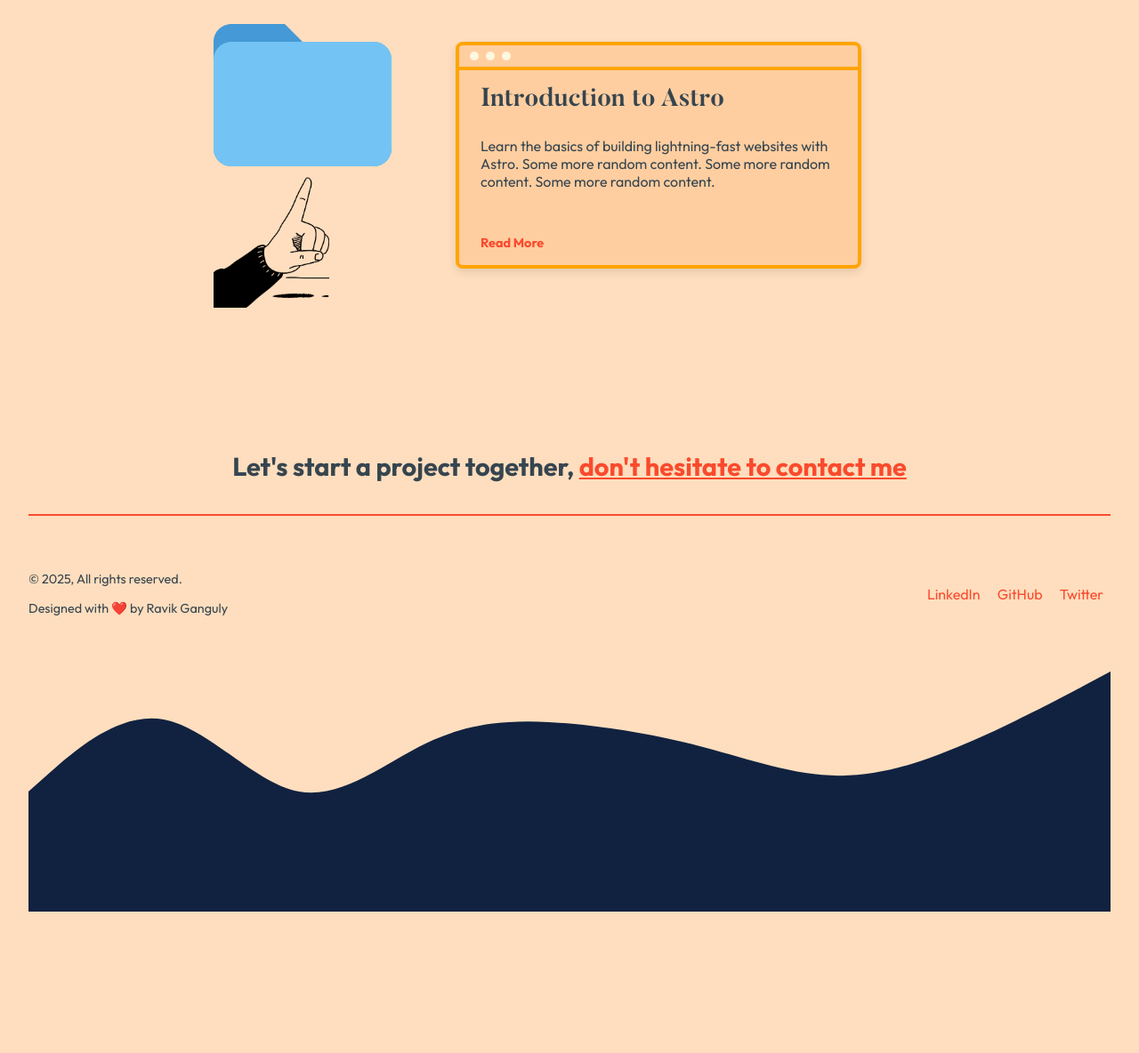
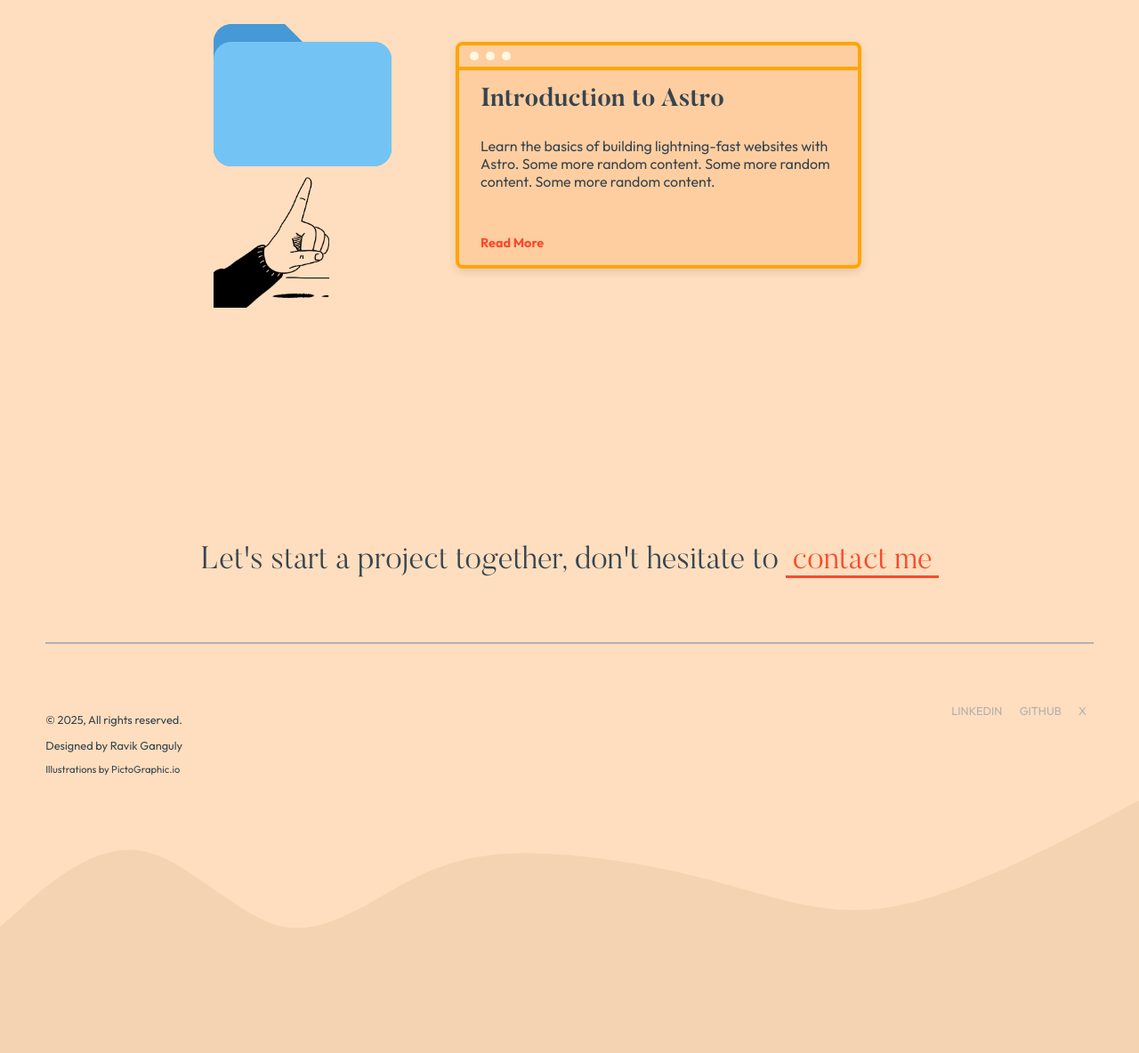
Before and after one commit to g-ravity/portfolio, an Astro site: page / in a window 1280 px wide. Shown: the part 8152-9336 px from the top of the page at 89% size. Before the commit the page ends 9209 px from the top, so only its background shows below. Built offline with nearby package versions, Linux system fonts and the light colour scheme; Astro itself is replaced by a stand-in of ours.

Commit message:
feat: updated footer

```diff
--- a/src/components/Footer.astro
+++ b/src/components/Footer.astro
@@ -5,27 +5,39 @@
 <footer class="footer">
   <div class="footer-content">
     <p class="footer-heading">
-      Let's start a project together,
-      <span class="highlight" aria-label="Contact Me">don't hesitate to contact me</span>
+      Let's start a project together, don't hesitate to
+      <span class="highlight" aria-label="Contact Me"><span>contact me</span></span>
     </p>
+    <div style="width: 92%">
       <hr />
       <div class="footer-info">
         <div class="footer-left">
           <p>© 2025, All rights reserved.</p>
-        <p>Designed with ❤️ by Ravik Ganguly</p>
+          <p>Designed by Ravik Ganguly</p>
+          <p style="font-size: 0.7rem">
+            Illustrations by <a
+              href="https://pictographic.io"
+              target="_blank"
+              style="text-decoration: none; color: inherit">PictoGraphic.io</a
+            >
+          </p>
         </div>
         <div class="footer-right">
-        <a href="https://linkedin.com" target="_blank" aria-label="LinkedIn">LinkedIn</a>
-        <a href="https://github.com" target="_blank" aria-label="GitHub">GitHub</a>
-        <a href="https://twitter.com" target="_blank" aria-label="Twitter">Twitter</a>
+          <a
+            href="https://www.linkedin.com/in/ravik-ganguly-515549137/"
+            target="_blank"
+            aria-label="LinkedIn">LINKEDIN</a
+          >
+          <a href="https://github.com/g-ravity" target="_blank" aria-label="GitHub">GITHUB</a>
+          <a href="https://x.com/the_gravityguy" target="_blank" aria-label="X">X</a>
         </div>
       </div>
     </div>
-  <div class="footer-graphic">
-    <!-- SVG graphic (mountain or wave pattern) -->
+  </div>
+  <div class="footer-graphic" style="box-shadow: 1px solid black">
     <svg xmlns="http://www.w3.org/2000/svg" viewBox="0 0 1440 320">
       <path
-        fill="#112240"
+        fill="#f4d3b2"
         fill-opacity="1"
         d="M0,160L30,133.3C60,107,120,53,180,64C240,75,300,149,360,160C420,171,480,117,540,90.7C600,64,660,64,720,69.3C780,75,840,85,900,101.3C960,117,1020,139,1080,138.7C1140,139,1200,117,1260,90.7C1320,64,1380,32,1410,16L1440,0L1440,320L1410,320C1380,320,1320,320,1260,320C1200,320,1140,320,1080,320C1020,320,960,320,900,320C840,320,780,320,720,320C660,320,600,320,540,320C480,320,420,320,360,320C300,320,240,320,180,320C120,320,60,320,30,320L0,320Z"
       ></path>
@@ -38,15 +50,21 @@
     background-color: var(--bg-primary);
     color: var(--text);
     text-align: center;
-    padding: 2rem;
+    margin-top: 8rem;
     position: relative;
   }
 
+  .footer-content {
+    display: flex;
+    flex-direction: column;
+    align-items: center;
+  }
+
   .footer-heading {
-    font-size: 1.8rem;
-    font-weight: bold;
+    font-size: 2.2rem;
     margin-bottom: 1rem;
     line-height: 1.5;
+    font-family: 'Butler';
   }
 
   .highlight {
@@ -54,63 +72,76 @@
     position: relative;
     color: var(--accent);
     cursor: pointer;
-    text-decoration: underline;
+    padding: 2px 7px;
     transition: color 0.3s ease;
+    line-height: 1;
+    z-index: 1;
   }
 
-  .highlight::after {
+  .highlight span {
+    position: relative;
+    z-index: 2;
+  }
+
+  .highlight::before {
     content: '';
     position: absolute;
     left: 0;
     bottom: 0;
-    width: 0;
-    height: 100%;
-    background: var(--accent);
+    width: 100%;
+    height: 3px;
+    background-color: var(--accent);
+    transition: all 0.3s cubic-bezier(0.4, 0, 0.2, 1);
     z-index: -1;
-    transition: width 0.3s ease;
   }
 
   .highlight:hover {
-    color: #0a192f;
+    color: var(--bg-primary);
   }
 
-  .highlight:hover::after {
-    width: 100%;
+  .highlight:hover::before {
+    height: 100%;
+  }
+
+  @keyframes lineDown {
+    0% {
+      height: 100%;
+    }
+    100% {
+      height: 2px;
+    }
   }
 
   hr {
     border: 0;
-    border-top: 2px solid var(--accent);
-    margin: 2rem 0;
+    border-top: 2px solid var(--mute);
+    margin: 3rem 0;
   }
 
   .footer-info {
     display: flex;
     flex-wrap: wrap;
     justify-content: space-between;
-    align-items: center;
+    align-items: flex-start;
     padding: 1rem 0;
+    color: var(--text);
   }
 
   .footer-left {
     text-align: left;
-    font-size: 0.9rem;
+    font-size: 0.8rem;
   }
 
   .footer-right a {
-    color: var(--accent);
+    color: var(--mute);
     margin: 0 0.5rem;
     text-decoration: none;
-    font-size: 1rem;
+    font-size: 0.8rem;
     transition: color 0.3s ease;
   }
 
   .footer-right a:hover {
-    color: #ffffff;
-  }
-
-  .footer-graphic {
-    margin-top: 2rem;
+    color: var(--accent);
   }
 
   .footer-graphic svg {
```
Lines whose indentation alone changed are shown as unchanged.
